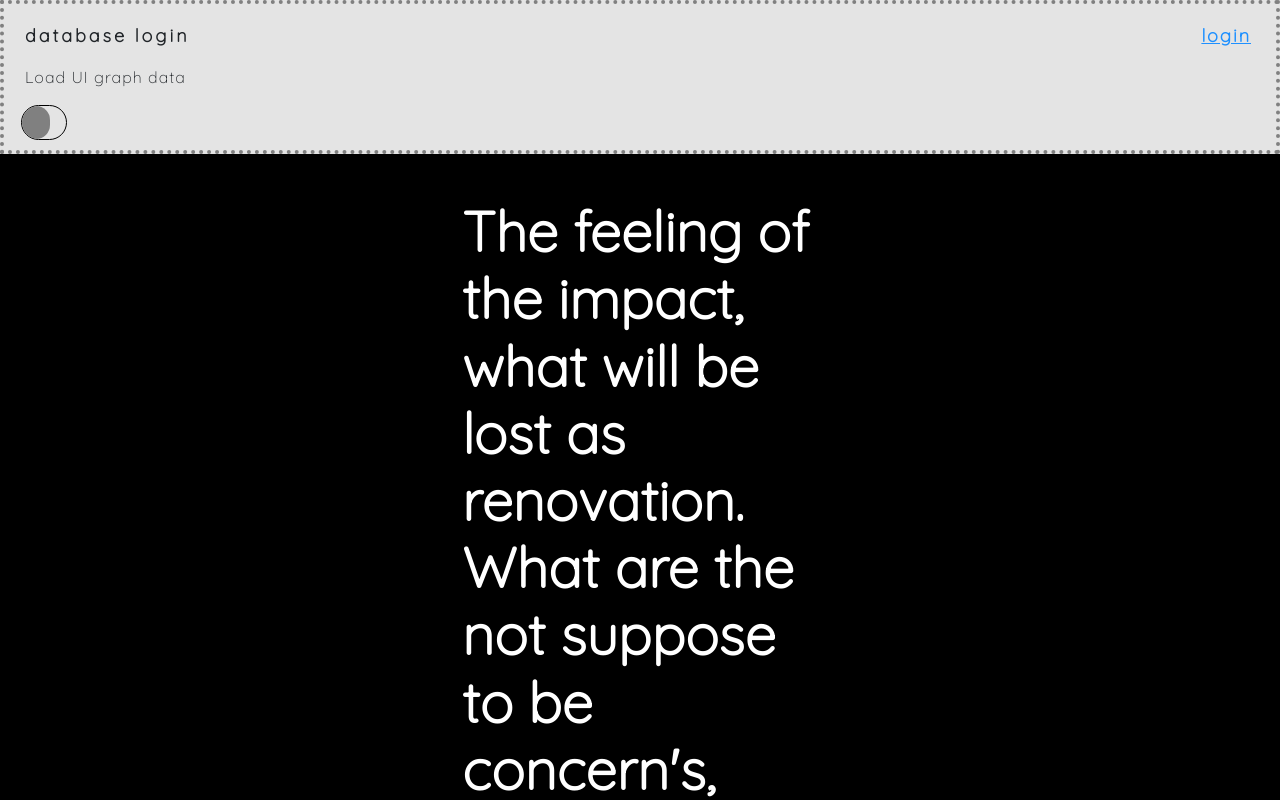
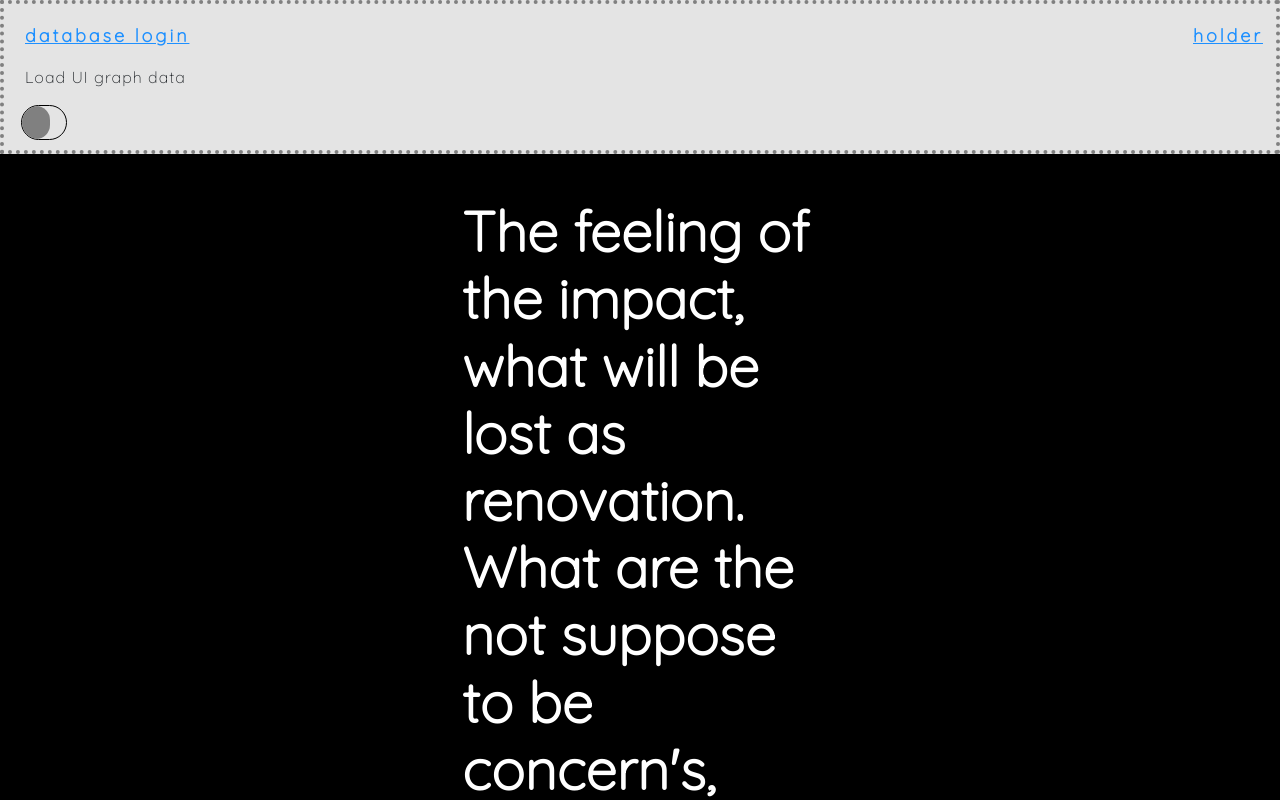
Before and after one commit to markie311/Vanguard, a React (Create React App) app in the folder view/: page / in a window 1280 px wide. Built offline with nearby package versions, Linux system fonts and the light colour scheme; a web font is replaced by a local one.

Commit message:
Vanguard 1

```diff
--- a/view/src/components/landingpage/header-component.js
+++ b/view/src/components/landingpage/header-component.js
@@ -19,16 +19,19 @@ export default function Header(props) {
            md={8}
            lg={8}
            id='header-headercontainer1'>
-       <p id='header-headercontainer1-databaseloginheader'>database login</p>
+       <p id='header-headercontainer1-databaseloginheader'
+          onClick={(evt)=> {
+             navigate('/database')
+          }}>database login</p>
       </Col>
       <Col xs={4}
            md={4}
            lg={4}
            id='header-headercontainer2'>
-       <p id='header-headercontainer2-loginheader'
-          onClick={(evt)=> {
-             navigate('/database/account')
-          }}>login</p>
+       <p id='header-headercontainer1-databaseloginheader'
+           onClick={(evt)=> {
+            navigate('/database/account')
+         }}>holder</p>
       </Col>
       <ActiveBarGraphToggle bargraphintervalcb={props.bargraphintervalcb}/>
     </Row>
--- a/view/src/styles/landingpage/header.scss
+++ b/view/src/styles/landingpage/header.scss
@@ -27,6 +27,8 @@ font: auto {
  family: $sub-font;
  weight:900;
 }
+color:dodgerblue;
+text-decoration: underline;
 margin-top:1vh;
 margin-left:1vh;
 user-select:none;
@@ -74,6 +76,8 @@ family: $sub-font;
 size:18px;
 weight:900;
 }
+color:dodgerblue;
+text-decoration: underline;
 letter-spacing:3px;
 margin-top:1vh;
 left:0.5vh;
```
